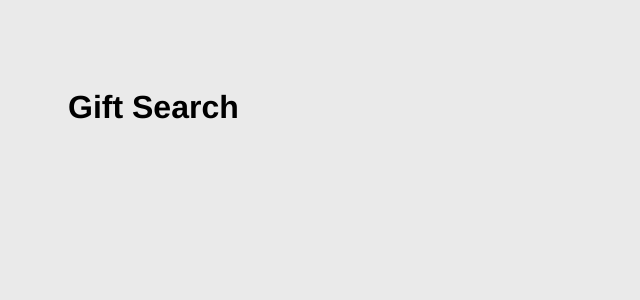
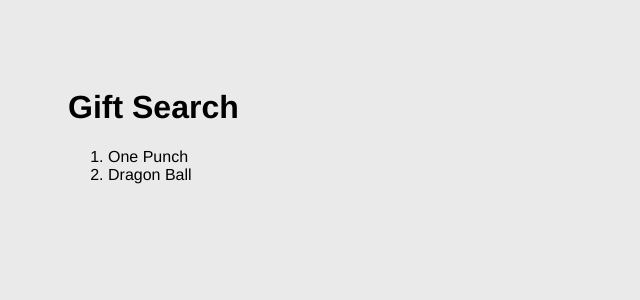
Before and after one commit to MranDvX/GifSearch, a React (Vite) app: page / in a window 1280 px wide. Shown: the top 300 px of the page, without its empty margins (0-640 px from the left). Built offline with nearby package versions, Linux system fonts and the light colour scheme.

Commit message:
feat: :sparkles: add list categories

```diff
--- a/src/components/GiftSearchApp.jsx
+++ b/src/components/GiftSearchApp.jsx
@@ -1,7 +1,16 @@
+import { useState } from "react";
+
 export const GiftSearchApp = () => {
+  const [categories, setCategories] = useState(["One Punch", "Dragon Ball"]);
+
   return (
     <>
       <h1>Gift Search</h1>
+      <ol>
+        {categories.map((category) => {
+          return <li key={category}>{category}</li>;
+        })}
+      </ol>
     </>
-  )
-}
+  );
+};
```
